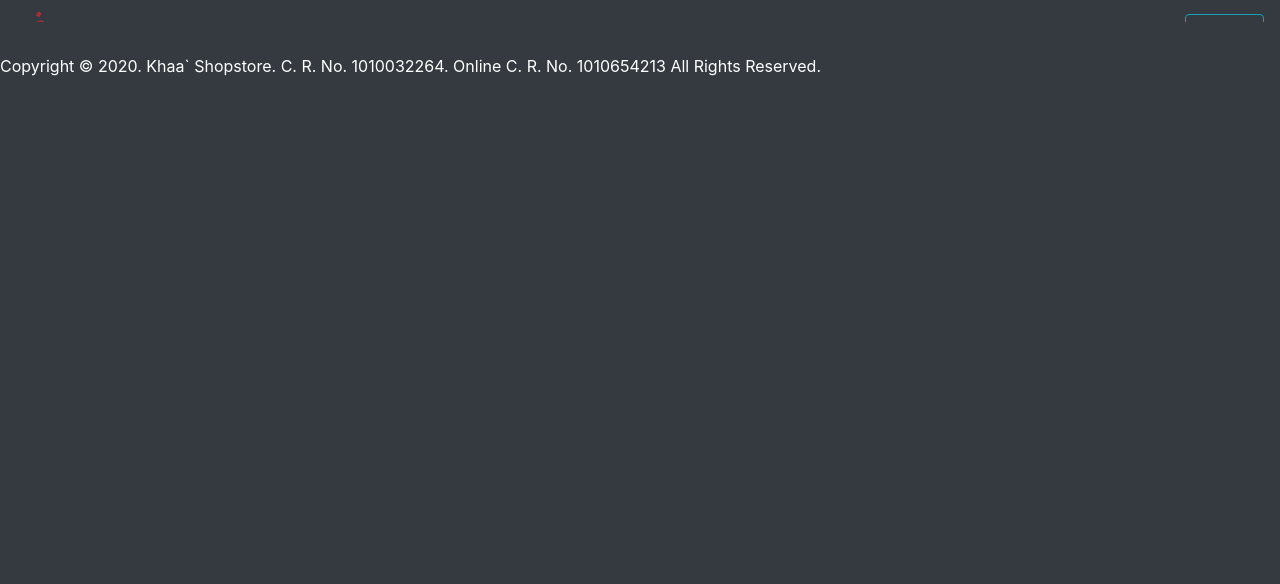
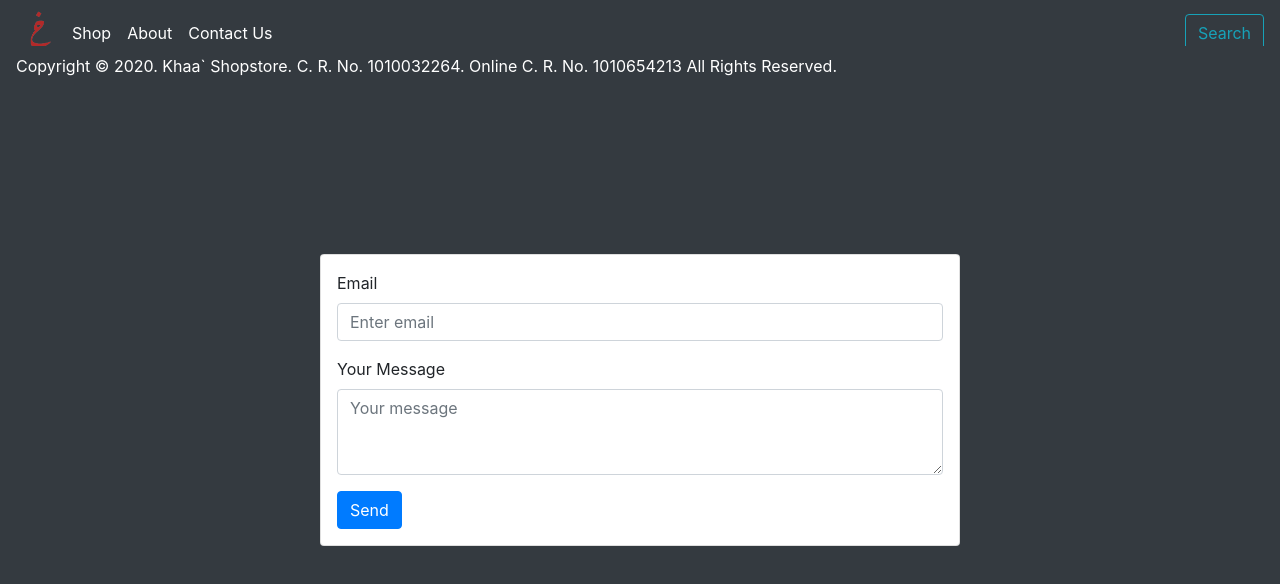
Before and after one commit to Khaled-Alaa/e-commerce-project, a React (Create React App) app: page /contactus in a window 1280 px wide. Shown: the top 584 px of the page. Built offline with nearby package versions, Linux system fonts and the light colour scheme.

Commit message:
feature : addd contact us componet

```diff
--- a/src/App.js
+++ b/src/App.js
@@ -1,8 +1,8 @@
 import MainBar from "./Components/mainbar/mainbar";
 import Slider from "./Components/slider/slider";
 import FooterBar from "./Components/footer/footer";
-/*import Card from "./Components/card";
-import Form from "./Components/form";*/
+/*import Card from "./Components/card";*/
+import Form from "./Components/contactus/contactus";
 import { BrowserRouter as Router, Route } from "react-router-dom";
 import "bootstrap/dist/css/bootstrap.min.css";
 
@@ -14,8 +14,8 @@ function App() {
       <div className="App">
         <MainBar />
         <Route exact path="/" render={() => <Slider />} />
-        {/*}<Route path="/shop" component={Card} />
-        <Route path="/contactus" component={Form} />{*/}
+        {/*}<Route path="/shop" component={Card} />{*/}
+        <Route path="/contactus" component={Form} />
         <FooterBar />
       </div>
     </Router>
--- /dev/null
+++ b/src/Components/contactus/contactus.js
@@ -0,0 +1,26 @@
+import Form from "react-bootstrap/Form";
+import Button from "react-bootstrap/Button";
+import Col from "react-bootstrap/Form";
+import Card from "react-bootstrap/Card";
+
+function Slider() {
+  return (
+    <Card className="contact-us-container">
+      <Form>
+        <Form.Group as={Col} controlId="formGridEmail">
+          <Form.Label>Email</Form.Label>
+          <Form.Control type="email" placeholder="Enter email" />
+        </Form.Group>
+        <Form.Group controlId="exampleForm.ControlTextarea1">
+          <Form.Label>Your Message</Form.Label>
+          <Form.Control as="textarea" rows={3} placeholder="Your message" />
+        </Form.Group>
+        <Button variant="primary" type="submit">
+          Send
+        </Button>
+      </Form>
+    </Card>
+  );
+}
+
+export default Slider;
--- a/src/styles/styles.css
+++ b/src/styles/styles.css
@@ -1,6 +1,15 @@
 body {
   background-color: #343a40;
 }
-.footer {
+/* .footer {
   padding: 2rem 0;
+}  */
+
+.contact-us-container {
+  width: 50%;
+  position: absolute;
+  left: 50%;
+  top: 50%;
+  transform: translate(-50%, -50%);
+  padding: 1rem;
 }
```
Also changed, not shown: 1 other file (tests, documents, lock files or other folders).
